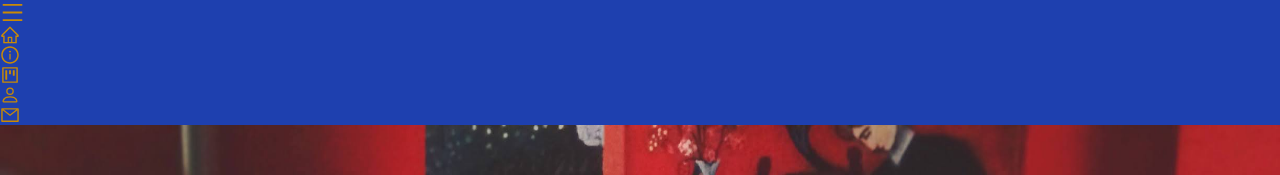
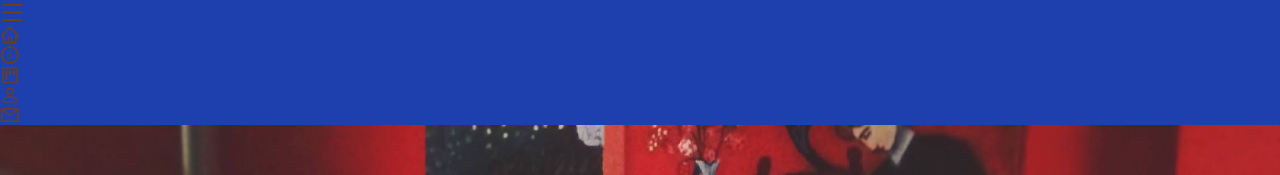
Before and after one commit to dterceroparker/doribel-react-portfolio, a React (Vite) app: page / in a window 1280 px wide. Shown: the top 175 px of the page. Built offline with nearby package versions, Linux system fonts and the light colour scheme.

Commit message:
update index.css dark-mode color

```diff
--- a/src/index.css
+++ b/src/index.css
@@ -15,5 +15,5 @@ body {
 }
 
 .light-mode {
-  @apply bg-blue-800 text-yellow-600; /* Light mode styles */
+  @apply bg-blue-800 text-yellow-900; /* Light mode styles */
 }
```
